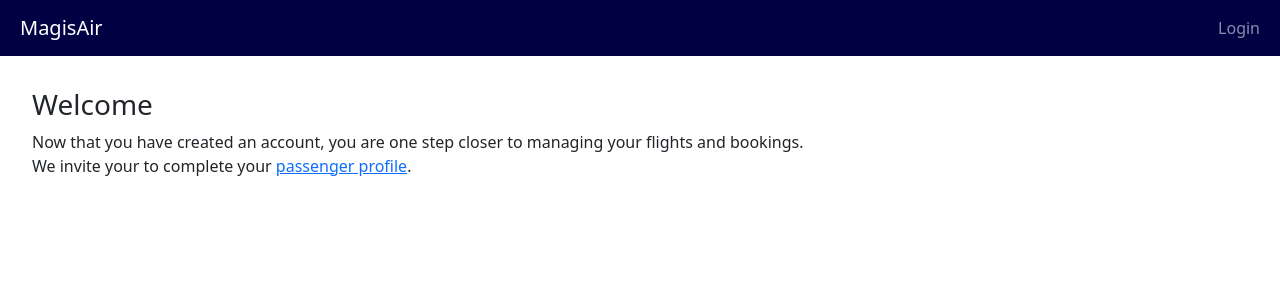
After one commit to tttrono/MagisAir, a Django app: page /passenger/signup/done/ in a window 1280 px wide. The commit adds this page. Shown: the top 300 px of the page. Run offline with Django 5.2, Linux system fonts and the light colour scheme; some libraries are stand-ins or nearby versions.

Commit message:
Added welcome page and instruction to complete passenger information.

```diff
--- a/User_Management/templates/signup.html
+++ b/User_Management/templates/signup.html
@@ -1,7 +1,7 @@
 {% extends "base.html" %}
 {% load bootstrap5 %}
 
-{% block title %} | Create an account{% endblock %}
+{% block title %} | Create an account {% endblock %}
 
 {% block content %}
 
--- /dev/null
+++ b/User_Management/templates/signup_done.html
@@ -0,0 +1,18 @@
+{% extends 'base.html' %}
+
+{% block title %} | Welcome {% endblock title %}
+
+{% block content %}
+
+	<div class="content">
+
+		<h3>Welcome</h3>
+
+		Now that you have created an account, you are one step closer to managing your flights and bookings.
+
+		<br>We invite your to complete your
+		<a href="{% url 'passenger:update' pk=user.pk %}"> passenger profile</a>.
+
+	</div>
+
+{% endblock %}
--- a/User_Management/urls.py
+++ b/User_Management/urls.py
@@ -3,6 +3,7 @@ from .views import *
 
 urlpatterns = [
     path('signup/', SignupView.as_view(), name='signup'),
+    path('signup/done/', SignupDoneView.as_view(), name='signup-done'),
     path('<int:pk>/', PassengerInfoView.as_view(), name='update'),
 ]
 
--- a/User_Management/views.py
+++ b/User_Management/views.py
@@ -4,6 +4,7 @@ from django.urls import reverse, reverse_lazy
 from django.contrib.auth import login
 from django.contrib.auth.forms import UserCreationForm
 from django.contrib.auth.mixins import LoginRequiredMixin
+from django.views.generic import TemplateView
 from django.views.generic.edit import CreateView, UpdateView
 from django.contrib.auth.models import User
 
@@ -26,6 +27,11 @@ class SignupView(CreateView):
 	def get_success_url(self):
 		return redirect('passenger', args=[self.request.user.pk])
 
+class SignupDoneView(TemplateView):
+    """A message view for a new user to complete passenger information. """
+    model = User
+    template_name = 'signup_done.html'
+
 class PassengerInfoView(LoginRequiredMixin, UpdateView):
     """ An update view for passenger information. """
     model = Passenger
```
